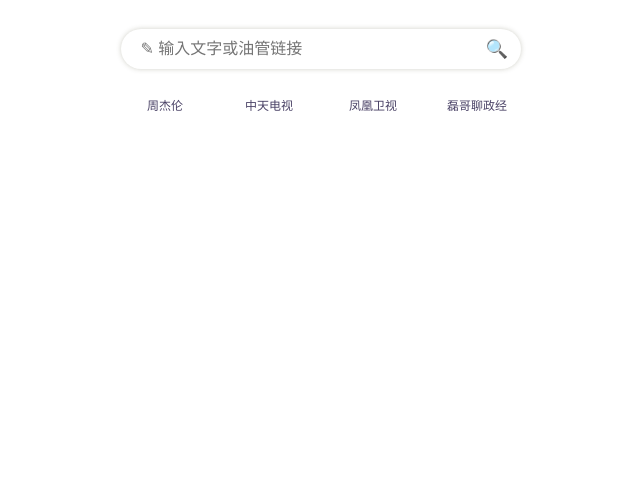
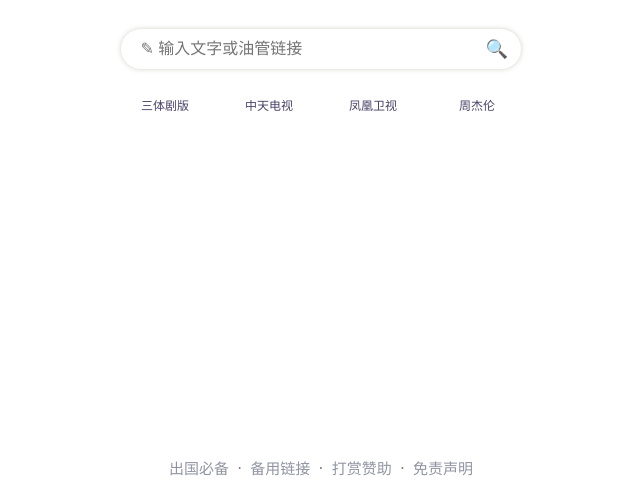
Before and after one commit to 466034505/yttest, a plain HTML site: page index.html in a window 1280 px wide. Shown: the part 301-800 px from the top of the page, without its empty margins (319-959 px from the left). Drawn offline with nearby package versions, Linux system fonts and the light colour scheme.

Commit message:
Add files via upload

```diff
--- a/index.html
+++ b/index.html
@@ -1,5 +1,4 @@
-
-    <!DOCTYPE html>
+ <!DOCTYPE html>
     <html xmlns="http://www.w3.org/1999/xhtml">
     <head>
       <meta content="cn" http-equiv="Content-Language" />
@@ -20,6 +19,20 @@
   gtag('config', 'G-7VRDNYTJ1Y');
 </script>
       <title>Youtube油管镜像beta</title>
+	<style>
+
+	.bottopmsg{
+	position:absolute;
+	bottom:20px;
+	margin-top:50px;
+    width:100%;
+	padding:5px 0 1px 0;
+	color:#757575;
+	text-align: center;
+	font-size:16px;
+    }
+
+	</style>
     </head>
 
     <body oncontextmenu="return false" onselectstart="return false" ondragstart="return false">
@@ -41,8 +54,8 @@
 		<br>
         <!--以下都是适配的谷歌浏览器，如需替换，请自己动手-->
         <div class="box" id="">
-          <a id="" target="_blank" href="https://youtube.rincolyan.tk/channel/UC8CU5nVhCQIdAGrFFp4loOQ" ></a>
-          <p id="" class="url">周杰伦</p>
+          <a id="" target="_blank" href="https://youtube.rincolyan.tk/playlist?list=PLMX26aiIvX5rFSYPXtcqda3tWd6pGVD5Q" ></a>
+          <p id="" class="url">三体剧版</p>
         </div>
 
         <div class="box" id="">
@@ -55,10 +68,19 @@
           <p id="" class="url">凤凰卫视</p>
         </div>
 
-        <div class="box" id="">
-          <a id="" target="_blank" href="https://youtube.rincolyan.tk/channel/UCD_gy8DWV_DhjJ-bQXF5dGQ" ></a>
-          <p id="" class="url">磊哥聊政经</p>
+		<div class="box" id="">
+          <a id="" target="_blank" href="https://youtube.rincolyan.tk/channel/UC8CU5nVhCQIdAGrFFp4loOQ" ></a>
+          <p id="" class="url">周杰伦</p>
         </div>
+
+	   <div class="bottopmsg">
+	   <!--<a href="https://www.psgo.tk/donate/" target="_blank" style="text-decoration:none;"><font color="#9195a3" style="font-size:15px;text-align:center;">如搜索失败，点击此处使用备用链接</font></a>
+	   <br><br>-->
+	   <a href="#" target="_blank" style="color:#9195a3;font-size:15px;text-align:center;text-decoration:none;">出国必备</a> &nbsp;·&nbsp;
+	   <a href="#" target="_blank" style="color:#9195a3;font-size:15px;text-align:center;text-decoration:none;">备用链接</a> &nbsp;·&nbsp;
+	   <a href="https://www.psgo.tk/donate/" target="_blank" style="color:#9195a3;font-size:15px;text-align:center;text-decoration:none;">打赏赞助</a> &nbsp;·&nbsp;
+	   <a href="https://www.psgo.tk/disclaimer.html" target="_blank" style="color:#9195a3;font-size:15px;text-align:center;text-decoration:none;">免责声明</a>
+	   </div>
 
 	<script>
     function navigateTo() {
```
